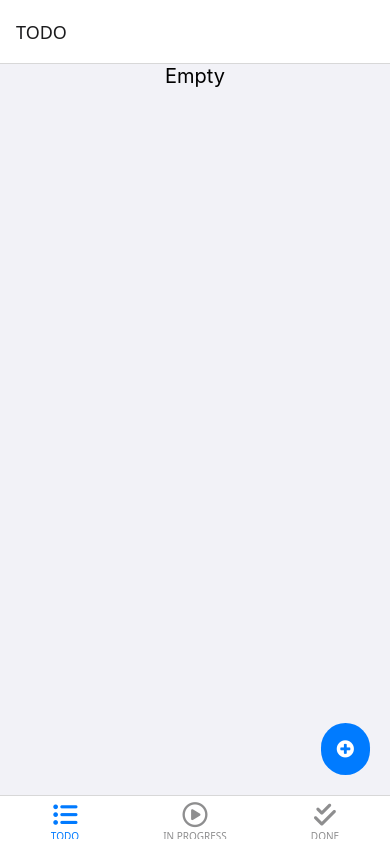
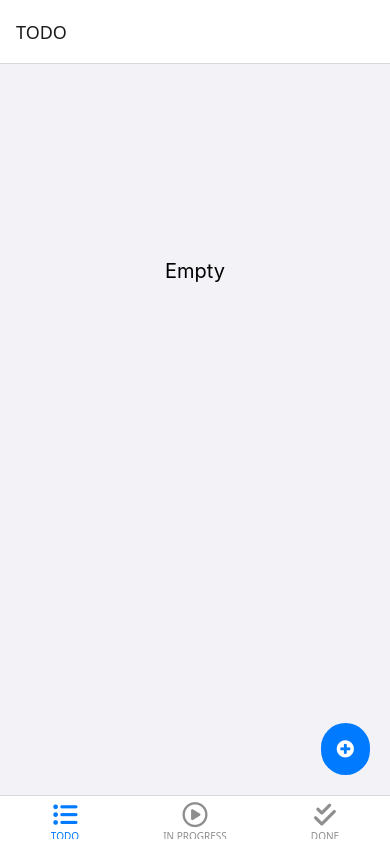
Before and after one commit to Goszila/task-management-app, a React Native app: screen /done in a window 390 px wide. Built offline with nearby package versions, Linux system fonts and the light colour scheme.

Commit message:
:lipstick: customize empty text

```diff
--- a/screens/TaskList.tsx
+++ b/screens/TaskList.tsx
@@ -23,7 +23,7 @@ export default function TaskList({ navigation, route }: TaskDetailType) {
           <TaskCard navigation={navigation} payload={item} />
         )}
         keyExtractor={(item) => item.id}
-        ListEmptyComponent={<Text style={{ alignSelf: "center", fontSize: 20 }}>Empty</Text>}
+        ListEmptyComponent={<Text style={styles.emptyText}>Empty</Text>}
       />
       {status === 'TODO' && <FloatingButton navigation={navigation} />}
     </View>
--- a/styles/TaskList.ts
+++ b/styles/TaskList.ts
@@ -4,5 +4,14 @@ export default StyleSheet.create({
   container: {
     flex: 1,
     backgroundColor: '#F2F2F7',
+  },
+  emptyText: {
+    alignSelf: "center",
+    fontSize: 20,
+    height: '100%',
+    justifyContent: "center",
+    alignItems: "center",
+    marginTop: "50%",
+    color: "black"
   }
 });
```
